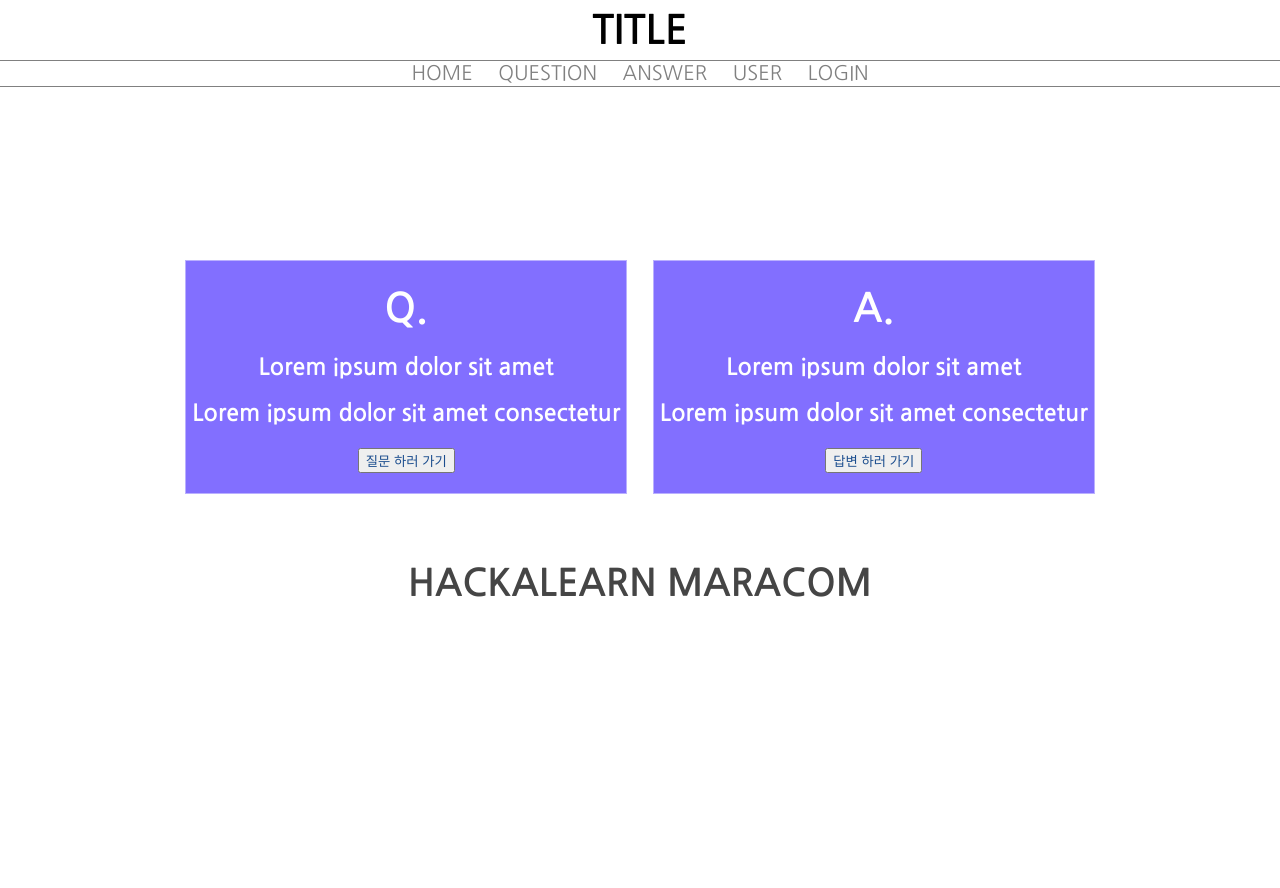
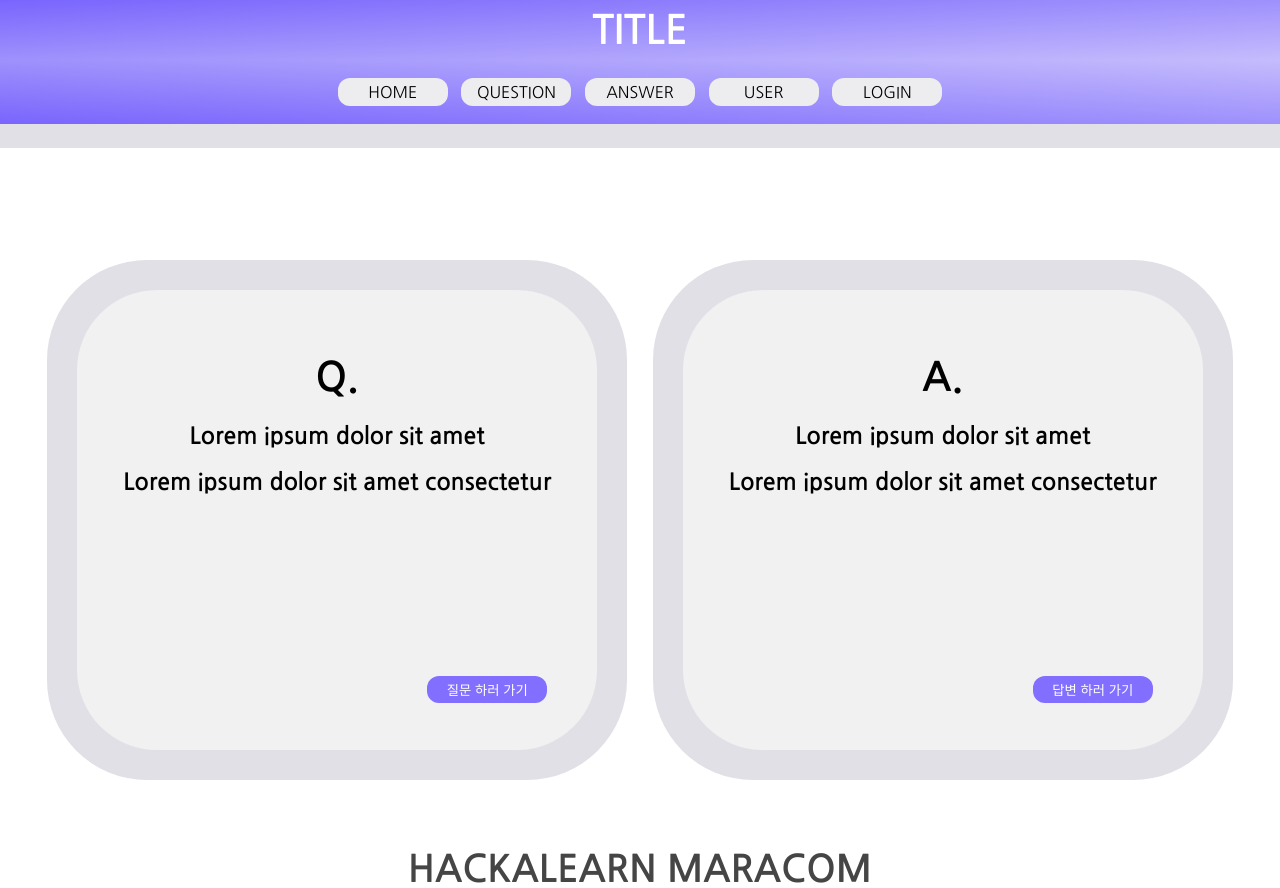
Before and after one commit to Tjdnjs/hackalearn, a Flask app: page / in a window 1280 px wide. Before the commit the page ends 597 px from the top, so only its background shows below. Run offline with Flask 2, Linux system fonts and the light colour scheme.

Commit message:
header,main디자인

```diff
--- a/static/css/header.css
+++ b/static/css/header.css
@@ -11,16 +11,35 @@ header{
 
 #title{
   text-align: center;
+  color: white;
   padding: .5rem;
-  border-bottom: 1px solid gray;
   margin: 0;
+  background-color: rgb(130, 111, 255);
+  background: linear-gradient(to bottom right, rgb(121, 101, 253),rgb(196, 188, 252));
 }
 #menu{
   text-align: center;
-  border-bottom: 1px solid gray;
+  background-color: rgb(130, 111, 255);
+  background: linear-gradient(to left bottom, rgb(196, 188, 252), rgb(121, 101, 253));
+  padding: 0.7rem;
 }
 #menu a{
-  color: gray;
+  display: inline-block;
+  width: 4.5rem;
+  font-size: 0.8rem;
+  border: none;
+  border-radius: 12px;
+  padding: 0.2rem 0.5rem;
+  background-color: #EDEDEF;
+  color: black;
   text-decoration: none;
-  margin: .5rem;
+  margin: 0.2rem;
 }
+#menu a:hover{
+  background-color: #ededefc6;
+}
+#design{
+  background-color: #E0E0E6;
+  width: 100%;
+  height: 1.2rem;
+}
--- a/static/css/index.css
+++ b/static/css/index.css
@@ -4,30 +4,47 @@
 
 #question{
   display: inline-block;
+  height: 20rem;
   text-align: center;
+  padding: 2rem;
   padding-bottom: 1rem;
-  margin: .5rem;
-  border: 1px solid rgb(186,176,255);
-  background-color: rgb(130, 111, 255);
+  margin: 1.5rem;
+  border: none;
+  border-radius: 80px;
+  background-color: #F1F1F2;
 }
 
 #answer{
   display: inline-block;
+  height: 20rem;
   text-align: center;
-  margin: .5rem;
+  padding: 2rem;
   padding-bottom: 1rem;
-  border: 1px solid rgb(186,176,255);
-  background-color: rgb(130, 111, 255);
+  margin: 1.5rem;
+  border: none;
+  border-radius: 80px;
+  background-color: #F1F1F2;
 }
 #qna{
-  color: white;
+  color: black;
   margin-top: 7.5rem;
   display: block;
   text-align: center;
 }
 
 #qna button{
-  color: rgb(27, 77, 142);
+  display: inline-block;
+  width: 6rem;
+  background-color: rgb(130, 111, 255);
+  border: none;
+  border-radius: 12px;
+  margin-top: 8rem;
+  margin-left: 15rem;
+  padding: 0.2rem;
+  color: white;
+}
+#qna button:hover{
+  background-color: rgb(82,55,255);
 }
 #explain{
   font-size: 1.25rem;
@@ -35,3 +52,9 @@
   text-align: center;
   color: rgb(69, 69, 69);
 }
+.qnad{
+  display: inline-block;
+  border-radius: 100px;
+  margin: 0.5rem;
+  background-color: #E0E0E6;
+}
--- a/templates/answer.html
+++ b/templates/answer.html
@@ -20,6 +20,7 @@
       <a href="/user">USER</a>
       <a href="/login">LOGIN</a>
     </div>
+    <div id="design"></div>
   </header>
 
   <section>
--- a/templates/index.html
+++ b/templates/index.html
@@ -21,15 +21,19 @@
         <a href="/user">USER</a>
         <a href="/login">LOGIN</a>
       </div>
+      <div id="design"></div>
     </header>
 
     <div id="qna">
+      <div class="qnad">
         <div id="question">
           <h1>Q.</h1>
           <h3>Lorem ipsum dolor sit amet  </h3>
           <h3>Lorem ipsum dolor sit amet consectetur </h3>
           <button type="button" onclick="location.href='/question'">질문 하러 가기</button>
         </div>
+      </div>
+      <div class="qnad">
         <div id="answer">
           <h1>A.</h1>
           <h3>Lorem ipsum dolor sit amet  </h3>
@@ -37,6 +41,7 @@
           <button type="button" onclick="location.href='/answer'">답변 하러 가기</button>
         </div>
       </div>
+    </div>
     <div id="explain">
       <h2>HACKALEARN MARACOM</h2>
     </div>
--- a/templates/login.html
+++ b/templates/login.html
@@ -23,6 +23,7 @@
         <a href="#" id = "us">USER</a>
         <a href="/login">LOGIN</a>
       </div>
+      <div id="design"></div>
     </header>
 
     {% if login == False %}
--- a/templates/question.html
+++ b/templates/question.html
@@ -21,6 +21,7 @@
       <a href="/user">USER</a>
       <a href="/login">LOGIN</a>
     </div>
+    <div id="design"></div>
   </header>
 
   <section>
--- a/templates/user.html
+++ b/templates/user.html
@@ -20,6 +20,7 @@
       <a href="/user">USER</a>
       <a href="/login">LOGIN</a>
     </div>
+    <div id="design"></div>
   </header>
   <section>
     user
--- a/templates/write.html
+++ b/templates/write.html
@@ -21,6 +21,7 @@
       <a href="/user">USER</a>
       <a href="/login">LOGIN</a>
     </div>
+    <div id="design"></div>
   </header>
   <section>
     <form action="/post" method="get">
```
Lines whose indentation alone changed are shown as unchanged.
